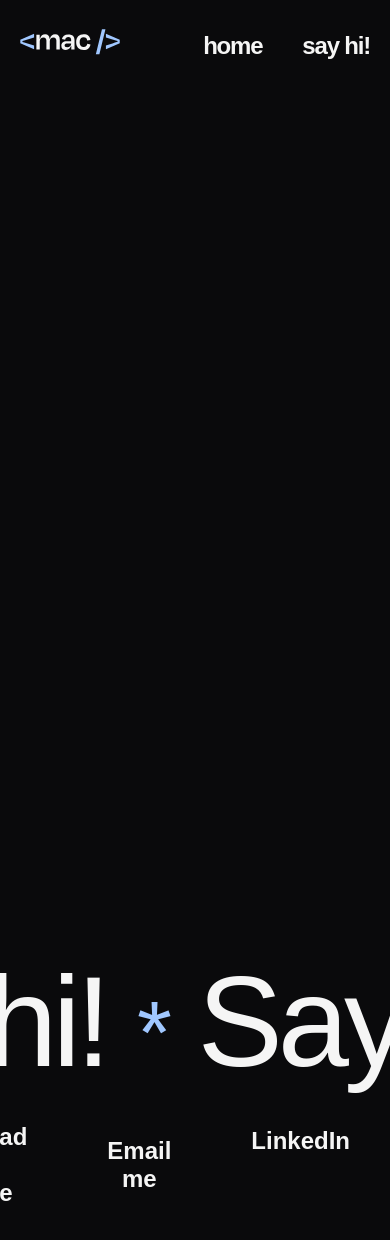
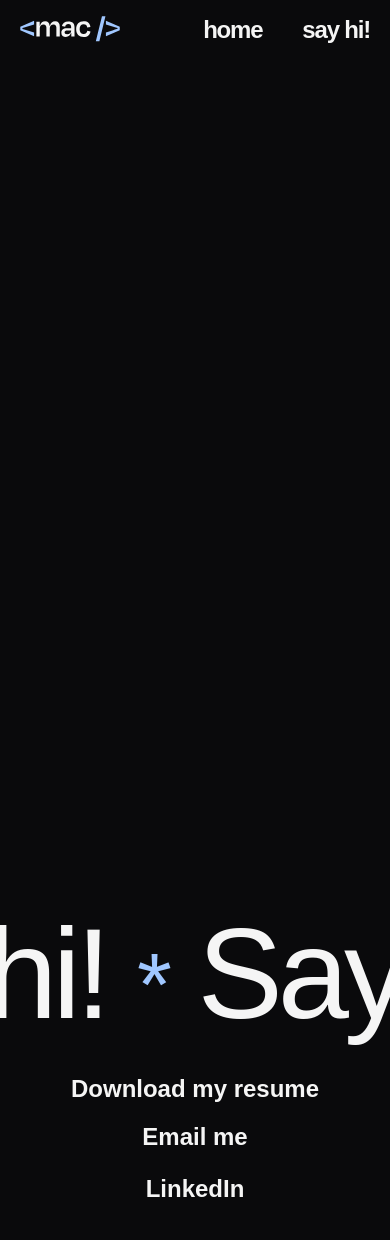
Before and after one commit to mjoyal/portfolio, a React (Create React App) app: page /1 in a window 390 px wide. Shown: the top 1240 px of the page. Built offline with nearby package versions, Linux system fonts and the light colour scheme; a web font is replaced by a local one.

Commit message:
small adjustments

```diff
--- a/src/components/Footer/index.tsx
+++ b/src/components/Footer/index.tsx
@@ -4,24 +4,20 @@ import InfiniteMarquee from "./InfinityMarquee";
 import Button from "../Button";
 import { Stack } from "@mui/material";
 
-const FooterContainer = styled.div`
+const FooterContainer = styled(Stack)`
   max-width: 100vw;
   display: flex;
   flex-direction: column;
   align-items: flex-end;
   gap: 20px;
-  padding-top: 48px;
-  margin-bottom: 28px;
-  ${({ theme }) => (theme as any).breakpoints.up("md")} {
-    margin-bottom: 44px;
-  }
+  margin-bottom: 32px;
 `;
 
 const Footer = () => {
   return (
-    <FooterContainer>
+    <FooterContainer alignItems={{ xs: "center", sm: "flex-end" }}>
       <InfiniteMarquee />
-      <Stack direction={"row"}>
+      <Stack direction={{ xs: "column", sm: "row" }}>
         <Button isTextButton onClick={() => alert("not implemented")}>
           Download my resume
         </Button>
--- a/src/components/NavBar/index.tsx
+++ b/src/components/NavBar/index.tsx
@@ -5,14 +5,11 @@ import Toast from "../Toast";
 import { useLocation, useNavigate } from "react-router-dom";
 import useSmoothScrollToAnchor from "src/hooks/useSmoothScrollToAnchor";
 
-const Container = styled.div`
-  display: flex;
+const Container = styled(Stack)`
   width: 100%;
   height: 60px;
   padding-left: clamp(20px, 5vw, 60px);
   padding-right: clamp(20px, 5vw, 60px);
-  justify-content: space-between;
-  align-items: flex-end;
 `;
 
 const StyledLinkText = styled.h5`
@@ -46,7 +43,11 @@ const NavBar = () => {
   const isHomePage = pathname === "/";
 
   return (
-    <Container>
+    <Container
+      direction={"row"}
+      alignItems={"center"}
+      justifyContent={"space-between"}
+    >
       <HomeButton onClick={() => navigate("/")}>
         <svg
           width="100"
--- a/src/components/Toast/index.tsx
+++ b/src/components/Toast/index.tsx
@@ -13,7 +13,7 @@ const Toast = (props: IToastProps) => {
   return (
     <Snackbar
       open={isOpen}
-      autoHideDuration={5000}
+      autoHideDuration={4000}
       onClose={handleClose}
       message={
         <span
--- a/src/icons/LittleArrow.tsx
+++ b/src/icons/LittleArrow.tsx
@@ -2,7 +2,7 @@ const LittleArrow = () => {
   return (
     <svg
       width="12"
-      height="57"
+      height="48"
       viewBox="0 0 12 57"
       fill="none"
       xmlns="http://www.w3.org/2000/svg"
--- a/src/pages/Home/components/HeroSection/index.tsx
+++ b/src/pages/Home/components/HeroSection/index.tsx
@@ -11,7 +11,7 @@ const HeroContainer = styled.div`
   align-items: center;
   flex-direction: column;
   height: 80vh;
-  ${({ theme }) => (theme as any).breakpoints.up("md")} {
+  ${({ theme }) => (theme as any).breakpoints.up("sm")} {
     height: 92vh;
   }
 `;
@@ -29,14 +29,14 @@ const TextContainer = styled.div`
 
 const HeroText = styled.h4`
   font-weight: 600;
-  font-size: clamp(5.5rem, 20vw, 14rem);
+  font-size: clamp(5.5rem, 18vw, 13rem);
   letter-spacing: -0.05em;
   line-height: 1;
   text-align: left;
 `;
 
 const FooterText = styled.p`
-  font-size: clamp(1.25rem, 3vw, 1.5rem);
+  font-size: clamp(1.25rem, 3vw, 1.35rem);
   font-weight: 400;
   text-align: center;
 `;
@@ -63,14 +63,15 @@ const HeroSection = () => {
         sx={{
           width: "100%",
           position: "absolute",
-          bottom: 35,
+          bottom: 45,
         }}
         gap={{ xs: 5, md: 10 }}
+        paddingRight={{ xs: "0px", sm: "30px" }}
         direction={"row"}
         justifyContent={{ xs: "center", md: "flex-end" }}
         alignItems={"flex-end"}
       >
-        <FooterText>making the internet prettier since 2019</FooterText>
+        <FooterText>making the internet prettier since 2019.</FooterText>
         {isMedium && <LittleArrow />}
       </Stack>
     </HeroContainer>
--- a/src/pages/Project/ProjectSectionText/index.tsx
+++ b/src/pages/Project/ProjectSectionText/index.tsx
@@ -2,7 +2,6 @@ import styled from "@emotion/styled";
 import { Stack } from "@mui/material";
 import { observer } from "mobx-react";
 import ProjectSectionLabel from "../ProjectSectionLabel";
-import OpenNewArrow from "src/icons/OpenNewArrow";
 import Button from "src/components/Button";
 
 const StyledP = styled.h6`
@@ -35,8 +34,7 @@ const ProjectSectionText = (props: IProjectSectionLabelProps) => {
             }}
           >
             <Stack direction={"row"} columnGap={2} alignItems={"center"}>
-              <h5> View Project</h5>
-              <OpenNewArrow />
+              <h5>Download my resume</h5>
             </Stack>
           </Button>
         )}
--- a/src/pages/Project/index.tsx
+++ b/src/pages/Project/index.tsx
@@ -112,7 +112,7 @@ const ProjectPage = () => {
         >
           <Stack direction={"row"} columnGap={2} alignItems={"center"}>
             <h5> View Project</h5>
-            <OpenNewArrow />
+            {/* <OpenNewArrow /> */}
           </Stack>
         </Button>
         <SectionDivider />
```
